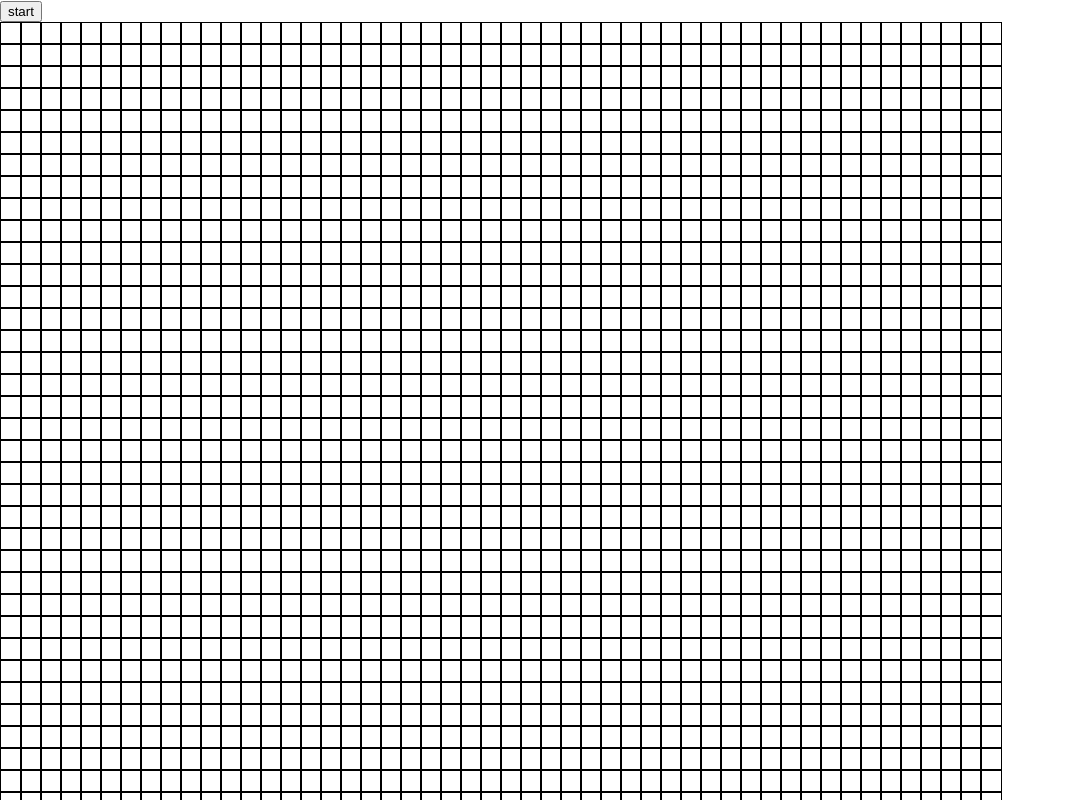
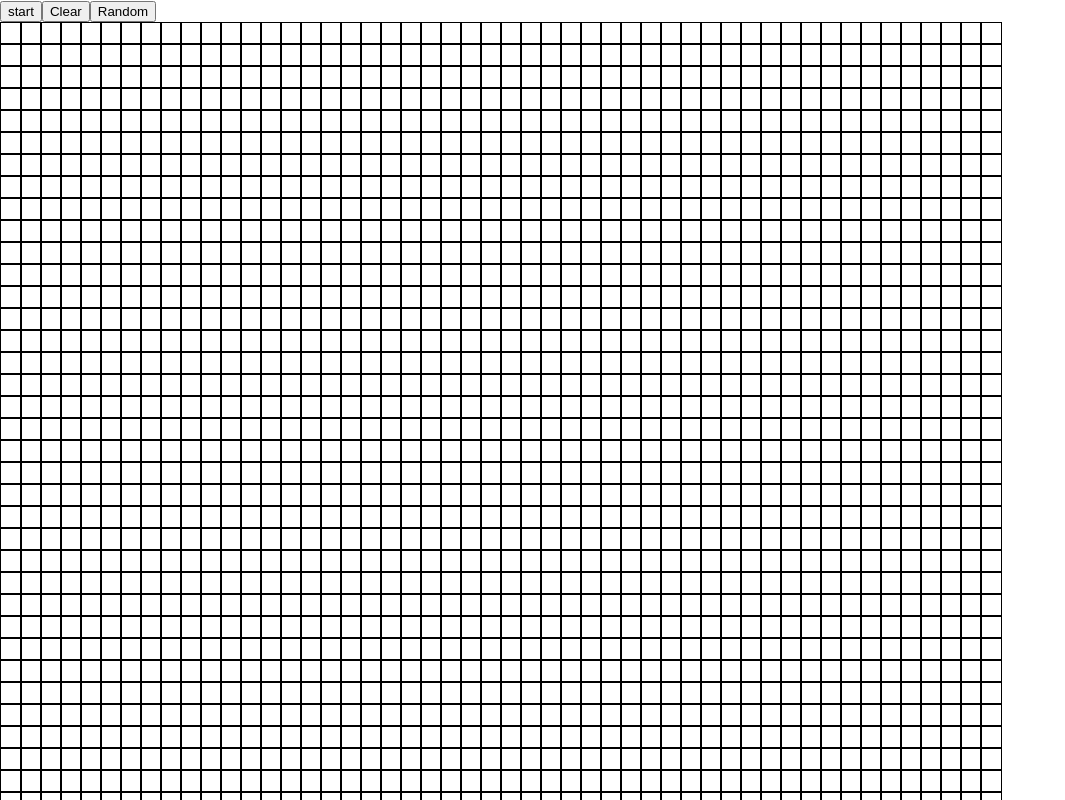
Before and after one commit to RylanPow/GameOfLife, a React (Create React App) app: page / in a window 1280 px wide. Shown: the top 800 px of the page, without its empty margins (0-1065 px from the left). Built offline with nearby package versions, Linux system fonts and the light colour scheme.

Commit message:
random and clear buttons done

```diff
--- a/src/App.tsx
+++ b/src/App.tsx
@@ -66,7 +66,7 @@ const App: React.FC = () => {
         });
       });
 
-      setTimeout(runSimulation, 1000); //1000 ms delay
+      setTimeout(runSimulation, 200); //1000 ms delay
   }, []); //empty array as second argument, to make sure function is only created once
 
   //line DIRECTLY below turns single column of boxes into a full grid, `repeat... 2px` is surrounded by BACKTICKS!!!
@@ -82,6 +82,24 @@ const App: React.FC = () => {
     }}
     >
       {running ? 'stop' : 'start'}</button>
+
+
+
+
+    <button onClick={() => { //clear button
+      setGrid(generateEmptyGrid());
+    }}> Clear </button>
+
+    <button onClick={() => { //generate random grid
+      const rows = [];
+      for(let i = 0; i < numRows; i++) {
+        rows.push(Array.from(Array(numCols), () => (Math.random() - 0.7 > Math.random() ? 1 : 0)));
+      }
+      setGrid(rows);
+    }}> Random </button>
+
+
+
     <div style = {{display: 'grid', gridTemplateColumns: `repeat(${numCols}, 20px)`}}>
     {grid.map((rows, i) => rows.map((col, j) => (
     <div
```
